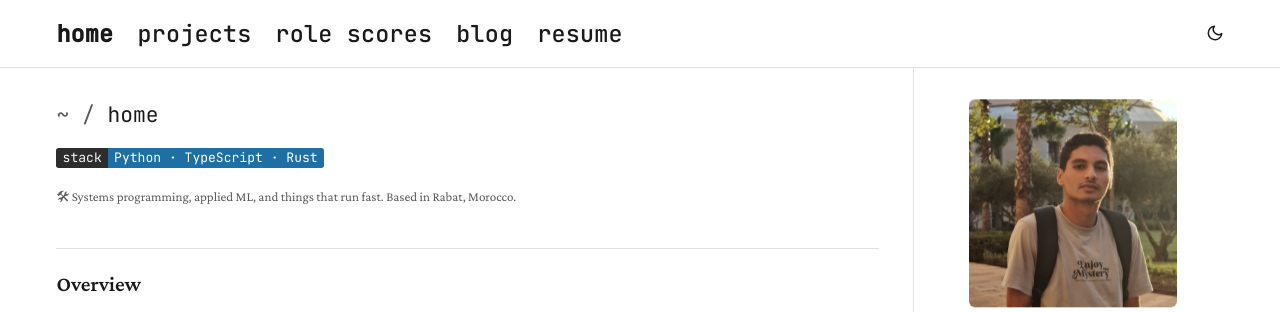
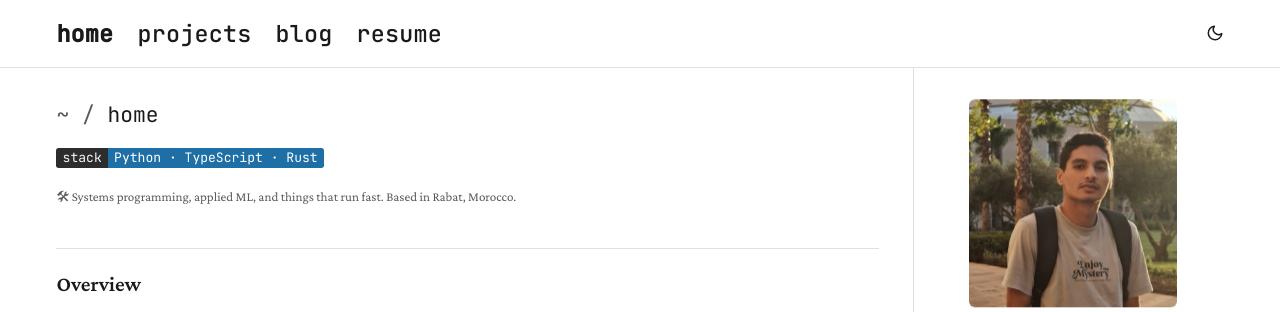
Before and after one commit to mylastresort/mylastresort.github.io, an Astro site: page / in a window 1280 px wide. Shown: the top 312 px of the page. Built offline with nearby package versions, Linux system fonts and the light colour scheme; Astro itself is replaced by a stand-in of ours.

Commit message:
nav: drop role-scores tab (page stays reachable by URL)

```diff
--- a/src/components/Nav.astro
+++ b/src/components/Nav.astro
@@ -5,7 +5,6 @@
 const LINKS = [
   { href: '/', label: 'home' },
   { href: '/projects/', label: 'projects' },
-  { href: '/role-scores/', label: 'role scores' },
   { href: '/blog/', label: 'blog' },
 ]
 
```
